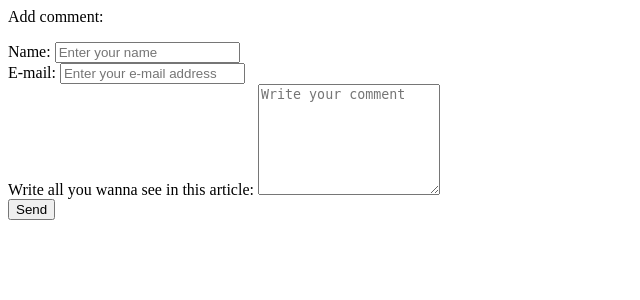
After one commit to dimant007/newproj, a PHP site: template data/apps/frontend/views/controller/blog/comment.twig in a window 1280 px wide. The commit adds this page. Shown: the top 300 px of the page, without its empty margins (0-640 px from the left). Run offline with PHP 8.4, Linux system fonts and the light colour scheme; the template is opened without the code that fills it, so the values that code supplies are empty; some libraries are stand-ins or nearby versions.

Commit message:
comment box

```diff
--- a/data/apps/backend/configs/menu.yml
+++ b/data/apps/backend/configs/menu.yml
@@ -5,6 +5,9 @@ menu:
   users:
     name: Контент // 0 // Пользователи
     link: moduleDefault:list/module=users
+  comments:
+    name: Контент // 0 // Комментарии
+    link: moduleDefault:list/module=comments
 
 
   #users:
--- a/data/apps/backend/configs/modules.yml
+++ b/data/apps/backend/configs/modules.yml
@@ -5,6 +5,9 @@ modules:
   users:
     name: Пользователи
     entity: User
+  comments:
+    name: Комментарии
+    entity: Comment
   #pages:
   #  name: Страницы
   #  entity: StaticPage
--- a/data/apps/frontend/classes/Controller/Blog/List.php
+++ b/data/apps/frontend/classes/Controller/Blog/List.php
@@ -15,6 +15,5 @@ class Controller_Blog_List extends fvController
     function indexAction()
     {
         $this->view()->articles = Article::findAll();
-
     }
 }
--- a/data/apps/frontend/classes/Controller/Blog/One.php
+++ b/data/apps/frontend/classes/Controller/Blog/One.php
@@ -17,4 +17,5 @@ class Controller_Blog_One extends fvController
     {
         $this->view()->article = $entity;
     }
+
 }
--- /dev/null
+++ b/data/apps/frontend/views/controller/blog/comment.twig
@@ -0,0 +1,29 @@
+{% for comment in comments %}
+    <div class="comment">
+        <div class="avatar">
+            <img src="/theme/images/11465415.png"/>
+        </div>
+        <div class="name">{{ comment.name }}</div>
+        <div>{{ comment.time }}</div>
+        <p>{{ comment.comment }}</p>
+    </div>
+{% endfor %}
+
+<div id="addCommentContainer">
+    <p>Add comment:</p>
+    <form action="{{ path('blog-comment') }}" method="post">
+        <div class="form-group">
+            <label for="name">Name:</label>
+            <input type="text" name="data[name]" class="form-control" id="name" placeholder="Enter your name">
+        </div>
+        <div class="form-group">
+            <label for="mail">E-mail:</label>
+            <input type="text" name="data[mail]" class="form-control" id="mail" placeholder="Enter your e-mail address">
+        </div>
+        <div class="form-group">
+            <label for="comment">Write all you wanna see in this article:</label>
+            <textarea class="form-control" name="data[comment]" rows="7" id="comment" placeholder="Write your comment"></textarea>
+        </div>
+        <button type="submit" class="btn btn-primary btn-lg active">Send</button>
+    </form>
+</div>
--- a/data/apps/frontend/views/controller/blog/one.twig
+++ b/data/apps/frontend/views/controller/blog/one.twig
@@ -1,4 +1,7 @@
 <div>
     <h1>{{ article.name }}</h1>
     <p>{{ article.full_description }}</p>
+    <div id="comment-container">
+        {{ viewlet('comment', {article: Article}) }}
+    </div>
 </div>
--- a/data/apps/frontend/views/controller/blog/save.twig
+++ b/data/apps/frontend/views/controller/blog/save.twig
@@ -5,11 +5,15 @@
     </div>
     <div class="form-group">
         <label for="short_desc">Write short description for it:</label>
-        <input type="text" name="data[short_description]" class="form-control" id="short_desc" placeholder="short description">
+        <textarea class="form-control" name="data[short_description]" rows="4" id="short_desc" placeholder="short description"></textarea>
     </div>
     <div class="form-group">
         <label for="full_desc">Write all you wanna see in this article:</label>
         <textarea class="form-control" name="data[full_description]" rows="10" id="full_desc" placeholder="full description"></textarea>
     </div>
+    <div class="form-group">
+        <label for="url">Generate url:</label>
+        <input type="text" name="data[url]" class="form-control" id="url" placeholder="url">
+    </div>
     <button type="submit" class="btn btn-default">Submit</button>
 </form>
```
Also changed, not shown: data/apps/backend/configs/dictionary.translation.yml (+14 -0 lines), data/apps/frontend/classes/Controller/Blog/Comment.php (added, +42 -0 lines), data/apps/frontend/views/controller/post/one.twig (deleted, +0 -8 lines), data/apps/frontend/views/viewlet/comment.twig (added, +25 -0 lines), data/apps/frontend/views/widget/article/base.twig (added, +8 -0 lines), data/bundles/articles/classes/Comment.php (added, +17 -0 lines), data/bundles/articles/configs/entities.yml (+12 -0 lines), web/theme/images/11465415.png (added).
